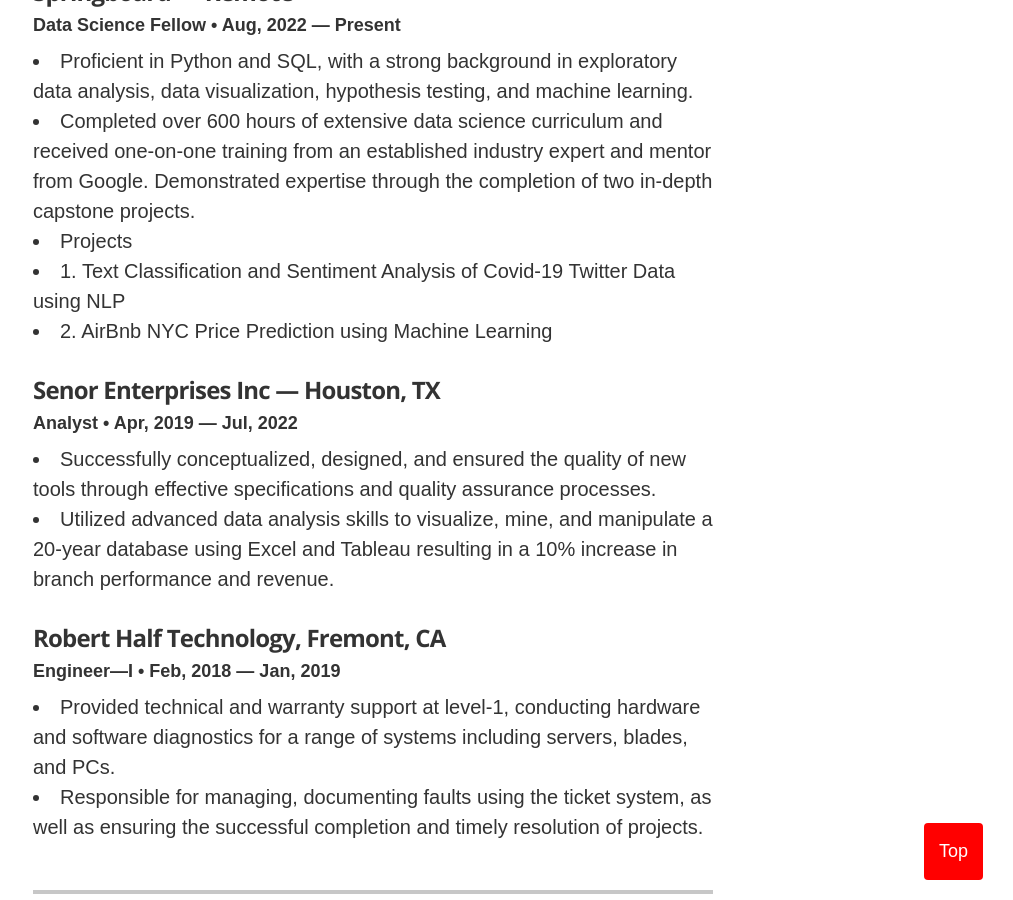
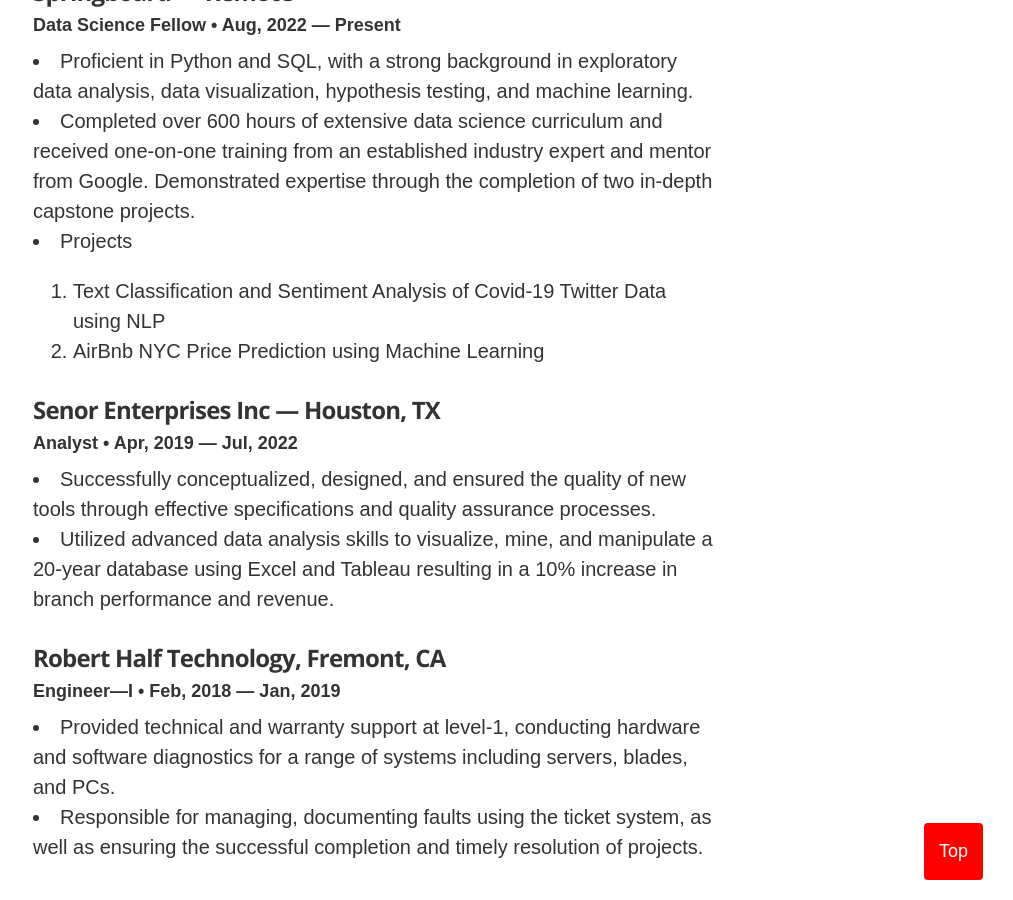
Before and after one commit to ttariqaziz/ttariqaziz.github.io, a Jekyll site: the page built from index.html, in a window 1280 px wide and 900 px high, scrolled down 755 px. Shown: the whole window, without its empty margins (267-1280 px from the left). Built offline with Jekyll 4.4.1, drawn with Linux system fonts in a browser that asks for light colours.

Commit message:
Update experience.yml

```diff
--- a/_data/experience.yml
+++ b/_data/experience.yml
@@ -6,8 +6,8 @@
   duration: Aug, 2022 &mdash; Present
   summary: <li>Proficient in Python and SQL, with a strong background in exploratory data analysis, data visualization, hypothesis testing, and machine learning.</li><li>Completed over 600 hours of extensive data science curriculum and received one-on-one training from an established industry expert and mentor from Google. Demonstrated expertise through the completion of two in-depth capstone projects.</li>
            <li>Projects</li>
-           <li> 1. Text Classification and Sentiment Analysis of Covid-19 Twitter Data using NLP</li>
-           <li> 2. AirBnb NYC Price Prediction using Machine Learning</li></ul>
+           <ol><li>Text Classification and Sentiment Analysis of Covid-19 Twitter Data using NLP</li>
+           <li>AirBnb NYC Price Prediction using Machine Learning</li></ol></ul>
 
 
 # Sr.Data Analyst
```
